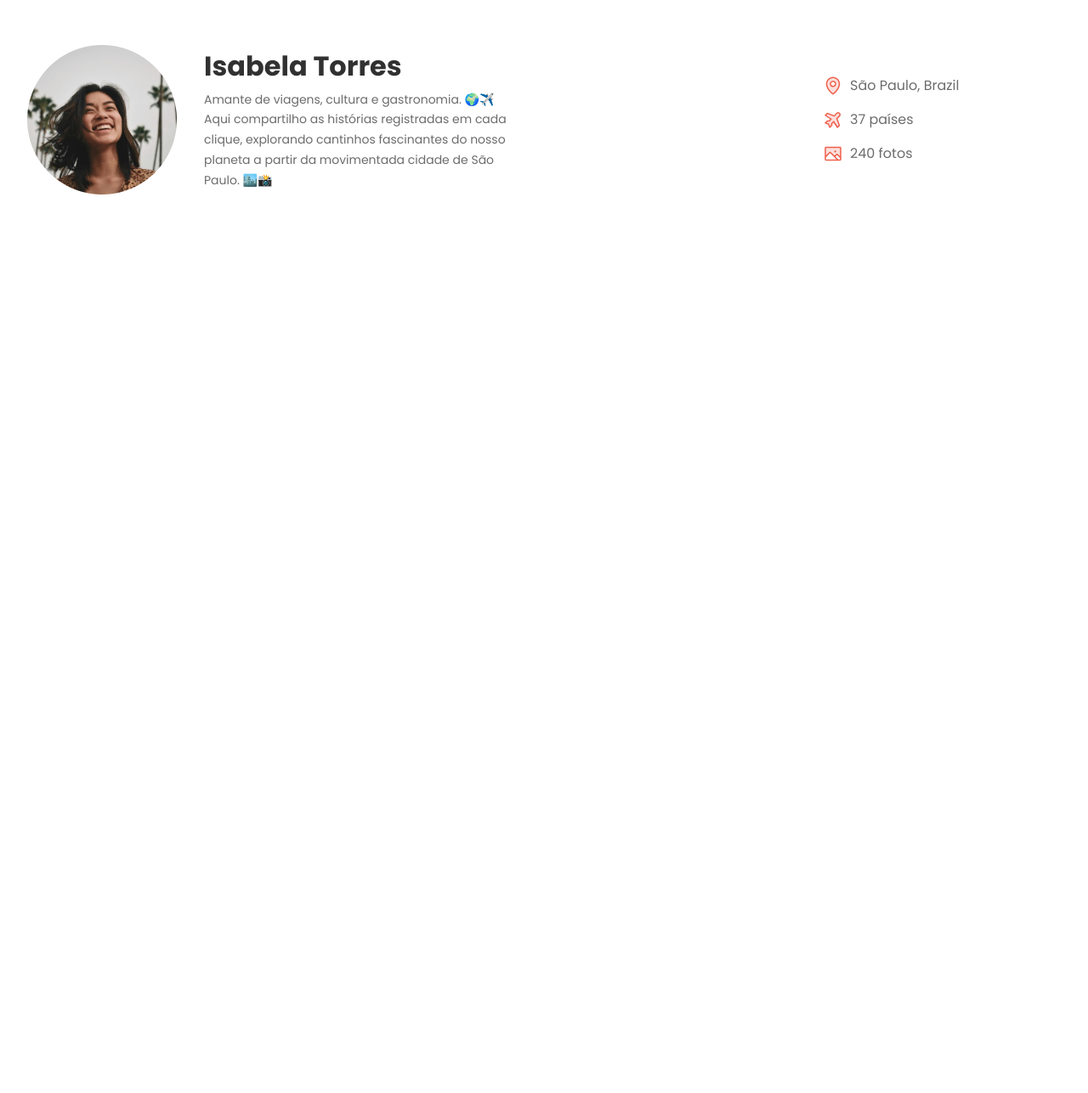
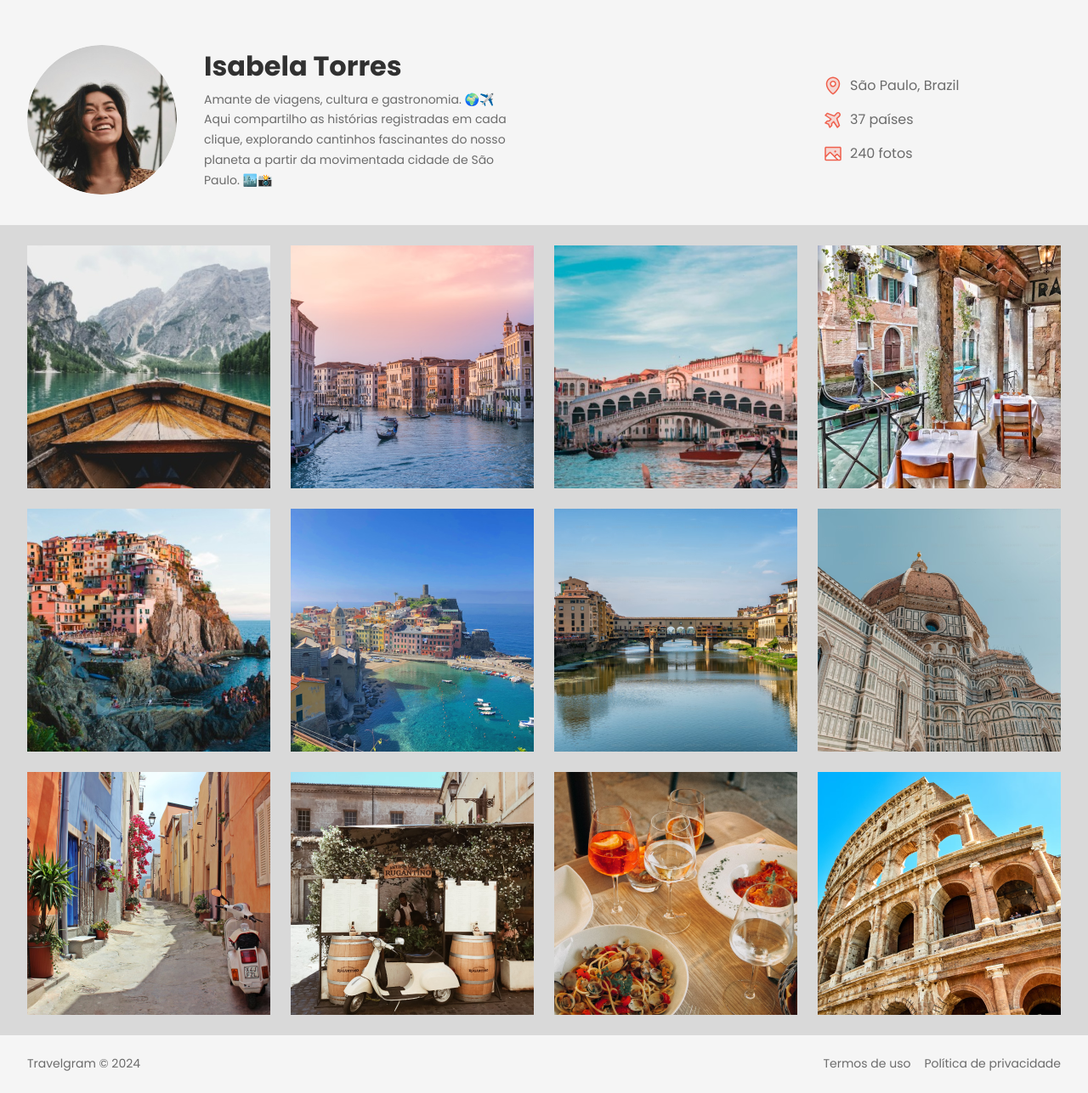
Before and after one commit to Mauricio-N/Rocketseat, a plain HTML site: page Full-stack/Travelgram/index.html in a window 1280 px wide. Shown: the part 70-1357 px from the top of the page at 85% size. Before the commit the page ends 800 px from the top, so only its background shows below. Drawn offline with Linux system fonts and the light colour scheme.

Commit message:
Finalizado o estudo Travelgram

```diff
--- /dev/null
+++ b/Full-stack/Travelgram/footer.css
@@ -0,0 +1,10 @@
+footer{
+  font: var(--text-md);
+  display: flex;
+  justify-content: space-between;
+  gap: 1.6rem;
+  padding-block: 2.2rem;
+}
+footer a:nth-child(1){
+  flex: 1;
+}
--- a/Full-stack/Travelgram/global.css
+++ b/Full-stack/Travelgram/global.css
@@ -9,15 +9,15 @@
 
   --brand-color: #EF5F4C;
   --background-color: #FFFFFF;
-  --skeleton-clor: #D9D9D9;
-  --surface-color: #F5F5F5
+  --skeleton-color: #D9D9D9;
+  --surface-color: #F5F5F5;
   --shape-transparency: #FFFFFF8f;
   --text-color-primary: #313131;
   --text-color-secundary: #6C6C6C;
 
   --font-family: "Poppins", fantasy;
   /* short--> font: weight size/line-height font-family;  */
-  --text-sm: 1.2rem/175% var(--font-family);
+  --text-sm: 1.2rem/170% var(--font-family);
   /* 16*1.5=24px =150% */
   --text: 1.6rem/1.5 var(--font-family);
   --text-md: 1.4rem/170% var(--font-family);
@@ -45,6 +45,7 @@ a:hover{
   padding-inline: 3.2rem;
   /* COM O MAX ELE VAI SEGURAR ATÉ O MAXIMO */
   max-width: 128rem;
+  min-width: 74rem;
   /*COMO margin-inline SÓ AGE NO EIXO X, ELE VAI DEIXAR A PÁGINA NO MEIO! */
   margin-inline: auto;
 }
--- a/Full-stack/Travelgram/header.css
+++ b/Full-stack/Travelgram/header.css
@@ -6,15 +6,20 @@ header{
 .profile{
   display: flex;
   align-items: center;
-  max-width: 58rem;
+  max-width: 59rem;
   gap: 3.2rem;
   /* border: 1px solid red; */
 }
 .profile img{
   width: 17.6rem;
+  height: 17.6rem;
+  /* CASO A IMAGEM NÃO SEJA QUADRADA, ELE IRA TENTAR AJUDAR */
+  object-fit: cover;
+  /* PARA GARANTIR QUE A FOTO QUE VENHA FIQUE COM AS BORDAS ARREDONDADAS */
+  border-radius: 50%;
 }
 #about{
-  max-width: 38.4rem;
+  max-width: 37rem;
   /* border: 1px solid black; */
   }
 section#about h1{
@@ -28,9 +33,9 @@ section#about p{
 .info{
   display: flex;
   align-items: center;
+  width: 28rem;
 }
 .info ul{
-  width: 28rem;
   display: flex;
   flex-direction: column;
   justify-content: center;
--- a/Full-stack/Travelgram/index.css
+++ b/Full-stack/Travelgram/index.css
@@ -1,3 +1,5 @@
 @import url(./global.css);
 @import url(./nav.css);
 @import url(./header.css);
+@import url(./main.css);
+@import url(./footer.css);
--- a/Full-stack/Travelgram/index.html
+++ b/Full-stack/Travelgram/index.html
@@ -31,7 +31,7 @@
             Amante de viagens, cultura e gastronomia. 🌍✈️
             Aqui compartilho as histórias registradas em cada clique, explorando cantinhos fascinantes do nosso planeta a partir da movimentada cidade de São Paulo. 🏙️📸
             </p>
-          </section>
+        </section>
         </div>
         <div class="info">
           <ul>
@@ -42,7 +42,24 @@
         </div>
       </header>
   </div>
-  <main class="container"></main>
-  <footer class="container"></footer>
+  <main class="container">
+      <img src="./assets/images/CardPhoto01.png" alt="CardPhoto01">
+      <img src="./assets/images/CardPhoto02.png" alt="CardPhoto02">
+      <img src="./assets/images/CardPhoto03.png" alt="CardPhoto03">
+      <img src="./assets/images/CardPhoto04.png" alt="CardPhoto04">
+      <img src="./assets/images/CardPhoto05.png" alt="CardPhoto05">
+      <img src="./assets/images/CardPhoto06.png" alt="CardPhoto06">
+      <img src="./assets/images/CardPhoto07.png" alt="CardPhoto07">
+      <img src="./assets/images/CardPhoto08.png" alt="CardPhoto08">
+      <img src="./assets/images/CardPhoto09.png" alt="CardPhoto09">
+      <img src="./assets/images/CardPhoto10.png" alt="CardPhoto10">
+      <img src="./assets/images/CardPhoto11.png" alt="CardPhoto11">
+      <img src="./assets/images/CardPhoto12.png" alt="CardPhoto12">
+  </main>
+  <footer class="container bg-surface-color">
+    <a href="#">Travelgram &copy; 2024</a>
+    <a href="#">Termos de uso</a>
+    <a href="#">Política de privacidade</a>
+  </footer>
 </body>
 </html>
--- /dev/null
+++ b/Full-stack/Travelgram/main.css
@@ -0,0 +1,15 @@
+main{
+  padding-block: 2.4rem;
+  /* max-width: 128rem; */
+  min-width: 74rem;
+  background-color: var(--skeleton-color);
+
+  display: flex;
+  flex-wrap: wrap;
+  gap: 2.4rem;
+}
+main > img{
+  width: 28.6rem;
+  height: 28.6rem;
+  object-fit: cover;
+}
```
